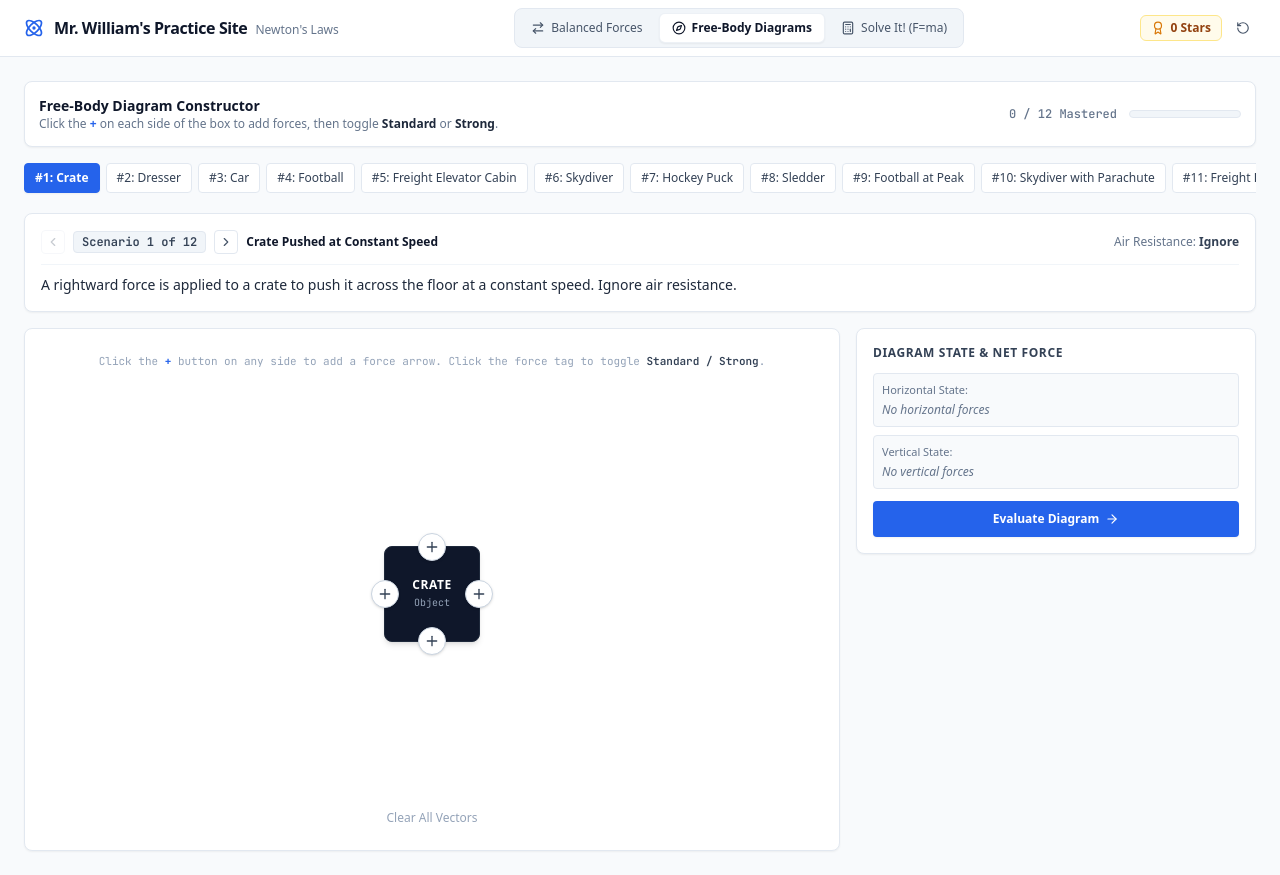
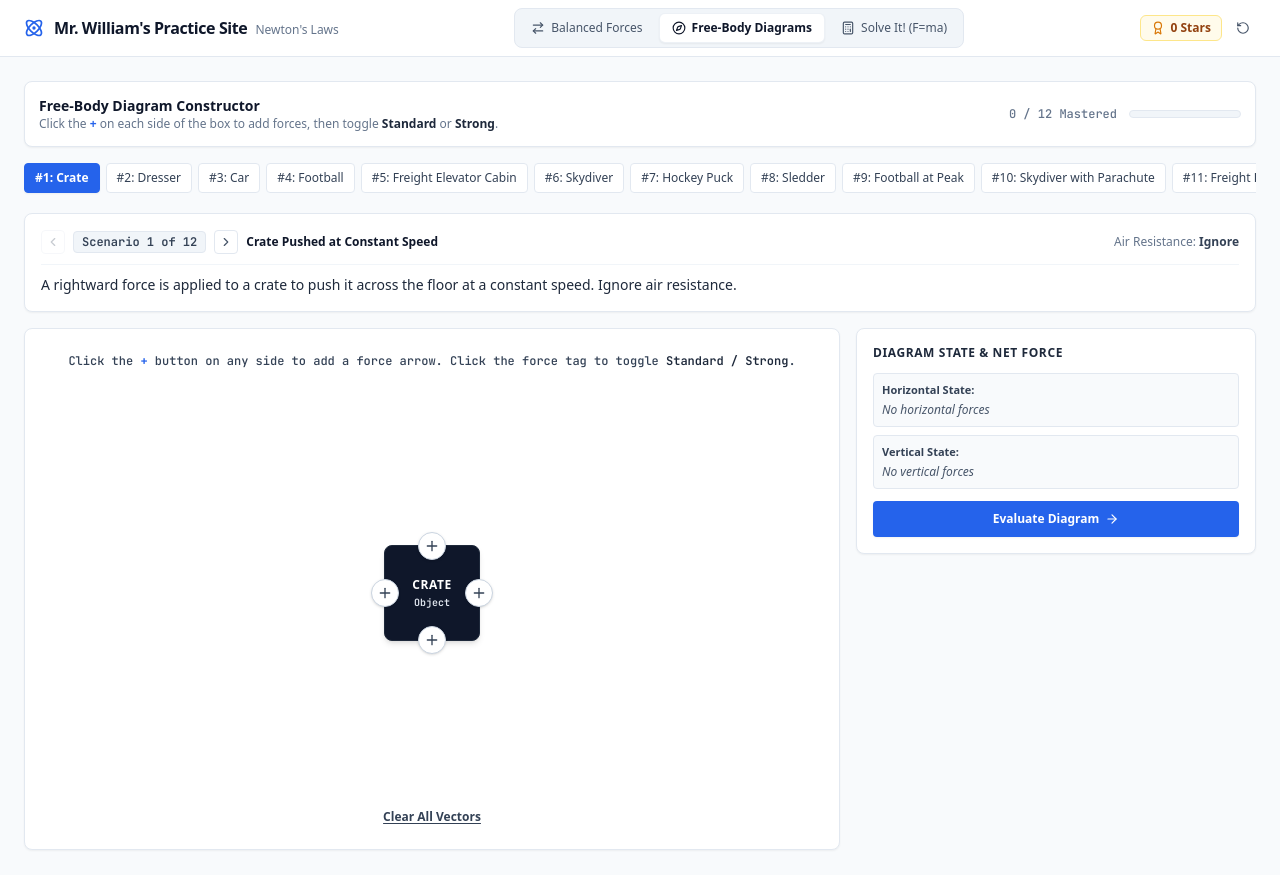
Before and after one commit to StwFate/Physics_Site, a React (Vite) app in the folder Physics_Site/: page / in a window 1280 px wide. Both pictures are taken after a click on the tab "Free-Body Diagrams". Built offline with nearby package versions, Linux system fonts and the light colour scheme.

Commit message:
fix(a11y): add aria-labels and WCAG AA contrast colors in FBDModule.jsx

```diff
--- a/Physics_Site/src/components/FBDModule.jsx
+++ b/Physics_Site/src/components/FBDModule.jsx
@@ -276,8 +276,8 @@ export default function FBDModule() {
       <div className="grid grid-cols-1 lg:grid-cols-12 gap-4">
         {/* Direct-Manipulation Vector Canvas */}
         <div className="lg:col-span-8 bg-white border border-slate-200 rounded-lg p-6 flex flex-col items-center justify-center relative min-h-[460px] shadow-sm select-none">
-          <div className="text-[11px] font-mono text-slate-400 mb-8 text-center">
-            Click the <strong className="text-blue-600 font-bold">+</strong> button on any side to add a force arrow. Click the force tag to toggle <strong className="text-slate-700">Standard / Strong</strong>.
+          <div className="text-xs font-mono text-slate-700 mb-8 text-center font-medium">
+            Click the <strong className="text-blue-600 font-bold">+</strong> button on any side to add a force arrow. Click the force tag to toggle <strong className="text-slate-800">Standard / Strong</strong>.
           </div>
 
           {/* Central Workspace Container */}
@@ -287,7 +287,7 @@ export default function FBDModule() {
               <span className="text-xs font-bold text-white uppercase tracking-wider">
                 {currentScenario.objectContext}
               </span>
-              <span className="text-[10px] text-slate-400 font-mono mt-0.5">Object</span>
+              <span className="text-[10px] text-slate-200 font-mono mt-0.5 font-semibold">Object</span>
 
               {/* Edge '+' Button: Top (Upward) */}
               {forces.up === 0 && (
@@ -295,6 +295,7 @@ export default function FBDModule() {
                   onClick={() => setActivePopover(activePopover === 'up' ? null : 'up')}
                   className="absolute -top-3.5 left-1/2 -translate-x-1/2 w-7 h-7 bg-white hover:bg-blue-50 border border-slate-300 hover:border-blue-500 text-slate-700 hover:text-blue-600 rounded-full flex items-center justify-center shadow transition-transform hover:scale-110 active:scale-95"
                   title="Add upward force"
+                  aria-label="Add upward force"
                 >
                   <Plus className="w-4 h-4" />
                 </button>
@@ -306,6 +307,7 @@ export default function FBDModule() {
                   onClick={() => setActivePopover(activePopover === 'down' ? null : 'down')}
                   className="absolute -bottom-3.5 left-1/2 -translate-x-1/2 w-7 h-7 bg-white hover:bg-blue-50 border border-slate-300 hover:border-blue-500 text-slate-700 hover:text-blue-600 rounded-full flex items-center justify-center shadow transition-transform hover:scale-110 active:scale-95"
                   title="Add downward force"
+                  aria-label="Add downward force"
                 >
                   <Plus className="w-4 h-4" />
                 </button>
@@ -317,6 +319,7 @@ export default function FBDModule() {
                   onClick={() => setActivePopover(activePopover === 'left' ? null : 'left')}
                   className="absolute -left-3.5 top-1/2 -translate-y-1/2 w-7 h-7 bg-white hover:bg-blue-50 border border-slate-300 hover:border-blue-500 text-slate-700 hover:text-blue-600 rounded-full flex items-center justify-center shadow transition-transform hover:scale-110 active:scale-95"
                   title="Add leftward force"
+                  aria-label="Add leftward force"
                 >
                   <Plus className="w-4 h-4" />
                 </button>
@@ -328,6 +331,7 @@ export default function FBDModule() {
                   onClick={() => setActivePopover(activePopover === 'right' ? null : 'right')}
                   className="absolute -right-3.5 top-1/2 -translate-y-1/2 w-7 h-7 bg-white hover:bg-blue-50 border border-slate-300 hover:border-blue-500 text-slate-700 hover:text-blue-600 rounded-full flex items-center justify-center shadow transition-transform hover:scale-110 active:scale-95"
                   title="Add rightward force"
+                  aria-label="Add rightward force"
                 >
                   <Plus className="w-4 h-4" />
                 </button>
@@ -361,11 +365,12 @@ export default function FBDModule() {
                     <div className="absolute -left-1.5 top-1/2 -translate-y-1/2 w-3 h-3 bg-white border-l border-b border-slate-300 rotate-45" />
                   )}
 
-                  <div className="relative z-10 flex items-center justify-between pb-1.5 mb-1.5 border-b border-slate-100 text-[11px] font-semibold text-slate-700">
+                  <div className="relative z-10 flex items-center justify-between pb-1.5 mb-1.5 border-b border-slate-100 text-[11px] font-semibold text-slate-800">
                     <span>Add {activePopover.toUpperCase()} Force</span>
                     <button
                       onClick={() => setActivePopover(null)}
-                      className="text-slate-400 hover:text-slate-700 p-0.5"
+                      aria-label="Close force selector"
+                      className="text-slate-600 hover:text-slate-900 p-0.5"
                     >
                       <X className="w-3.5 h-3.5" />
                     </button>
@@ -376,7 +381,7 @@ export default function FBDModule() {
                       <button
                         key={f.code}
                         onClick={() => handleSelectForce(activePopover, f.code)}
-                        className="w-full px-2 py-1.5 rounded text-left text-xs font-medium text-slate-700 hover:bg-slate-100 flex items-center justify-between transition-colors"
+                        className="w-full px-2 py-1.5 rounded text-left text-xs font-medium text-slate-800 hover:bg-slate-100 flex items-center justify-between transition-colors"
                       >
                         <span>{f.label}</span>
                         <ForceSymbol code={f.code} className="text-xs font-bold" />
@@ -401,17 +406,19 @@ export default function FBDModule() {
                     className={`px-1.5 py-0.2 rounded text-[10px] font-semibold border transition-colors ${
                       strengths.up === 'strong'
                         ? 'text-white'
-                        : 'bg-slate-100 border-slate-200 text-slate-600 hover:bg-slate-200'
+                        : 'bg-slate-100 border-slate-200 text-slate-700 hover:bg-slate-200'
                     }`}
                     style={strengths.up === 'strong' ? { backgroundColor: getForceColor(forces.up), borderColor: getForceColor(forces.up) } : {}}
                     title="Click to toggle Standard vs Strong"
+                    aria-label={`Upward force strength: currently ${strengths.up}`}
                   >
                     {strengths.up === 'strong' ? 'Strong' : 'Standard'}
                   </button>
                   <button
                     onClick={() => handleRemoveForce('up')}
-                    className="text-slate-400 hover:text-rose-600 p-0.5 rounded"
+                    className="text-slate-600 hover:text-rose-700 p-0.5 rounded"
                     title="Remove force"
+                    aria-label="Remove upward force"
                   >
                     <X className="w-3 h-3" />
                   </button>
@@ -461,17 +468,19 @@ export default function FBDModule() {
                     className={`px-1.5 py-0.2 rounded text-[10px] font-semibold border transition-colors ${
                       strengths.down === 'strong'
                         ? 'text-white'
-                        : 'bg-slate-100 border-slate-200 text-slate-600 hover:bg-slate-200'
+                        : 'bg-slate-100 border-slate-200 text-slate-700 hover:bg-slate-200'
                     }`}
                     style={strengths.down === 'strong' ? { backgroundColor: getForceColor(forces.down), borderColor: getForceColor(forces.down) } : {}}
                     title="Click to toggle Standard vs Strong"
+                    aria-label={`Downward force strength: currently ${strengths.down}`}
                   >
                     {strengths.down === 'strong' ? 'Strong' : 'Standard'}
                   </button>
                   <button
                     onClick={() => handleRemoveForce('down')}
-                    className="text-slate-400 hover:text-rose-600 p-0.5 rounded"
+                    className="text-slate-600 hover:text-rose-700 p-0.5 rounded"
                     title="Remove force"
+                    aria-label="Remove downward force"
                   >
                     <X className="w-3 h-3" />
                   </button>
@@ -489,8 +498,9 @@ export default function FBDModule() {
                 <div className="flex items-center gap-1.5 px-2 py-0.5 rounded border border-slate-300 bg-white shadow-sm text-xs font-mono mr-2 whitespace-nowrap">
                   <button
                     onClick={() => handleRemoveForce('left')}
-                    className="text-slate-400 hover:text-rose-600 p-0.5 rounded"
+                    className="text-slate-600 hover:text-rose-700 p-0.5 rounded"
                     title="Remove force"
+                    aria-label="Remove leftward force"
                   >
                     <X className="w-3 h-3" />
                   </button>
@@ -499,10 +509,11 @@ export default function FBDModule() {
                     className={`px-1.5 py-0.2 rounded text-[10px] font-semibold border transition-colors ${
                       strengths.left === 'strong'
                         ? 'text-white'
-                        : 'bg-slate-100 border-slate-200 text-slate-600 hover:bg-slate-200'
+                        : 'bg-slate-100 border-slate-200 text-slate-700 hover:bg-slate-200'
                     }`}
                     style={strengths.left === 'strong' ? { backgroundColor: getForceColor(forces.left), borderColor: getForceColor(forces.left) } : {}}
                     title="Click to toggle Standard vs Strong"
+                    aria-label={`Leftward force strength: currently ${strengths.left}`}
                   >
                     {strengths.left === 'strong' ? 'Strong' : 'Standard'}
                   </button>
@@ -553,17 +564,19 @@ export default function FBDModule() {
                     className={`px-1.5 py-0.2 rounded text-[10px] font-semibold border transition-colors ${
                       strengths.right === 'strong'
                         ? 'text-white'
-                        : 'bg-slate-100 border-slate-200 text-slate-600 hover:bg-slate-200'
+                        : 'bg-slate-100 border-slate-200 text-slate-700 hover:bg-slate-200'
                     }`}
                     style={strengths.right === 'strong' ? { backgroundColor: getForceColor(forces.right), borderColor: getForceColor(forces.right) } : {}}
                     title="Click to toggle Standard vs Strong"
+                    aria-label={`Rightward force strength: currently ${strengths.right}`}
                   >
                     {strengths.right === 'strong' ? 'Strong' : 'Standard'}
                   </button>
                   <button
                     onClick={() => handleRemoveForce('right')}
-                    className="text-slate-400 hover:text-rose-600 p-0.5 rounded"
+                    className="text-slate-600 hover:text-rose-700 p-0.5 rounded"
                     title="Remove force"
+                    aria-label="Remove rightward force"
                   >
                     <X className="w-3 h-3" />
                   </button>
@@ -581,7 +594,7 @@ export default function FBDModule() {
               setStrengths({ right: 'standard', left: 'standard', up: 'standard', down: 'standard' })
               setIsSubmitted(false)
             }}
-            className="mt-6 text-xs text-slate-400 hover:text-slate-700 font-medium transition-colors"
+            className="mt-6 text-xs text-slate-700 hover:text-slate-900 font-semibold underline underline-offset-2 transition-colors"
           >
             Clear All Vectors
           </button>
@@ -591,29 +604,29 @@ export default function FBDModule() {
         <div className="lg:col-span-4 space-y-3">
           {/* Active Forces & Balance Summary */}
           <div className="bg-white border border-slate-200 rounded-lg p-4 shadow-sm space-y-3">
-            <span className="text-xs font-bold uppercase tracking-wider text-slate-700 block">
+            <span className="text-xs font-bold uppercase tracking-wider text-slate-800 block">
               Diagram State & Net Force
             </span>
 
             {/* Live Vector Badges */}
             <div className="space-y-2">
               <div className="p-2 rounded bg-slate-50 border border-slate-200 text-xs">
-                <span className="text-slate-500 block text-[11px] font-medium mb-1">Horizontal State:</span>
+                <span className="text-slate-700 block text-[11px] font-semibold mb-1">Horizontal State:</span>
                 {forces.left === 0 && forces.right === 0 ? (
-                  <span className="text-slate-500 italic">No horizontal forces</span>
+                  <span className="text-slate-600 italic">No horizontal forces</span>
                 ) : (
                   <div className="flex items-center justify-between font-semibold">
                     <span className="flex items-center gap-1 text-slate-800">
                       {forces.left > 0 ? (
                         <span><ForceSymbol code={forces.left} /> ({strengths.left === 'strong' ? 'Strong' : 'Standard'})</span>
                       ) : (
-                        <span className="text-slate-500 font-normal">None</span>
+                        <span className="text-slate-600 font-medium">None</span>
                       )}{' '}
-                      <span className="text-slate-400 font-normal">vs</span>{' '}
+                      <span className="text-slate-600 font-medium">vs</span>{' '}
                       {forces.right > 0 ? (
                         <span><ForceSymbol code={forces.right} /> ({strengths.right === 'strong' ? 'Strong' : 'Standard'})</span>
                       ) : (
-                        <span className="text-slate-500 font-normal">None</span>
+                        <span className="text-slate-600 font-medium">None</span>
                       )}
                     </span>
                     <span className={H === 0 ? 'text-emerald-700 font-mono text-xs' : 'text-blue-700 font-mono text-xs'}>
@@ -624,22 +637,22 @@ export default function FBDModule() {
               </div>
 
               <div className="p-2 rounded bg-slate-50 border border-slate-200 text-xs">
-                <span className="text-slate-500 block text-[11px] font-medium mb-1">Vertical State:</span>
+                <span className="text-slate-700 block text-[11px] font-semibold mb-1">Vertical State:</span>
                 {forces.up === 0 && forces.down === 0 ? (
-                  <span className="text-slate-500 italic">No vertical forces</span>
+                  <span className="text-slate-600 italic">No vertical forces</span>
                 ) : (
                   <div className="flex items-center justify-between font-semibold">
                     <span className="flex items-center gap-1 text-slate-800">
                       {forces.up > 0 ? (
                         <span><ForceSymbol code={forces.up} /> ({strengths.up === 'strong' ? 'Strong' : 'Standard'})</span>
                       ) : (
-                        <span className="text-slate-500 font-normal">None</span>
+                        <span className="text-slate-600 font-medium">None</span>
                       )}{' '}
-                      <span className="text-slate-400 font-normal">vs</span>{' '}
+                      <span className="text-slate-600 font-medium">vs</span>{' '}
                       {forces.down > 0 ? (
                         <span><ForceSymbol code={forces.down} /> ({strengths.down === 'strong' ? 'Strong' : 'Standard'})</span>
                       ) : (
-                        <span className="text-slate-500 font-normal">None</span>
+                        <span className="text-slate-600 font-medium">None</span>
                       )}
                     </span>
                     <span className={V === 0 ? 'text-emerald-700 font-mono text-xs' : 'text-blue-700 font-mono text-xs'}>
```
